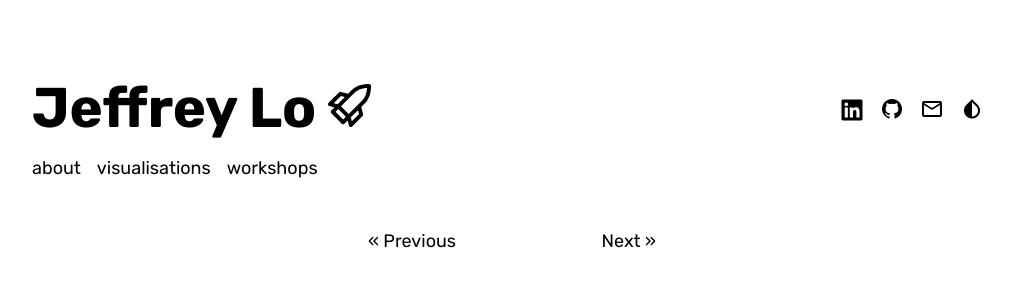
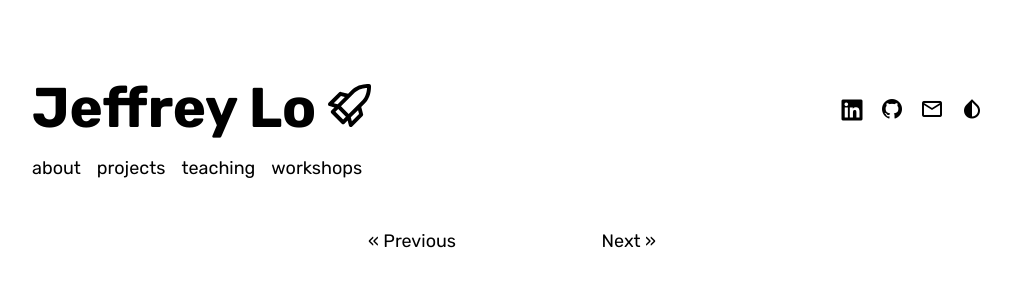
Before and after one commit to jeffreycklo/jeffreycklo.github.io, a Jekyll site: the page built from index.html, in a window 1280 px wide. Shown: the top 300 px of the page, without its empty margins (128-1139 px from the left). Built offline with Jekyll 4.4.1, drawn with Linux system fonts in a browser that asks for light colours; nearby versions of some CDN libraries; some web fonts are replaced; the list of posts is cut into pages by our own code.

Commit message:
Added teaching, renamed visualisations to projects

```diff
--- a/_includes/main/header.html
+++ b/_includes/main/header.html
@@ -8,7 +8,8 @@
 
         <ul>
             <li><a href="{{ '/about' | prepend: site.baseurl }}">about</a></li>
-            <li><a href="{{ '/visualisations' | prepend: site.baseurl }}">visualisations</a></li>
+            <li><a href="{{ '/projects' | prepend: site.baseurl }}">projects</a></li>
+            <li><a href="{{ '/teaching' | prepend: site.baseurl }}">teaching</a></li>
             <li><a href="{{ '/workshops' | prepend: site.baseurl }}">workshops</a></li>
         </ul>
     </div>
```
